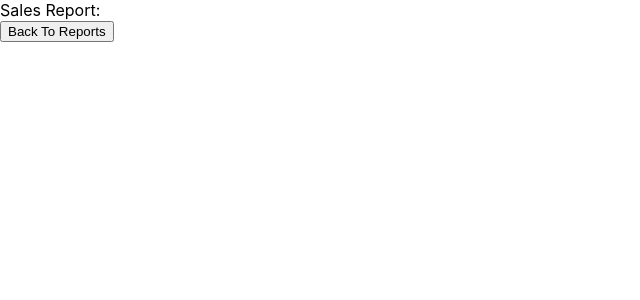
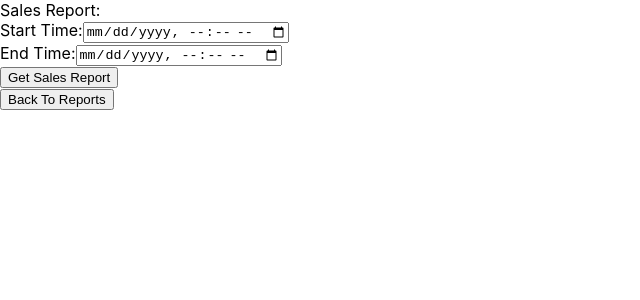
Before and after one commit to hunterpearson36/Project315, a React (Create React App) app in the folder client/: page /manager/reports/sales-report in a window 1280 px wide. Shown: the top 300 px of the page, without its empty margins (0-640 px from the left). Built offline with nearby package versions, Linux system fonts and the light colour scheme.

Commit message:
Adding onto tyler's sales report

```diff
--- a/client/src/App.js
+++ b/client/src/App.js
@@ -11,6 +11,7 @@ import Extra from "./Pages/Extra";
 import AddItem from "./Pages/AddItem";
 import AddIngredient from "./Pages/AddIngredient";
 import Reports from "./Pages/Reports";
+import Sales from "./Pages/ReportPages/Sales";
 import SalesReport from "./Pages/ReportPages/SalesReport";
 import ExcessReport from "./Pages/ReportPages/ExcessReport";
 import Restock from "./Pages/ReportPages/Restock";
@@ -30,7 +31,8 @@ const App = () => {
         <Route path="/manager/add-item" element={<AddItem />} />
         <Route path="/manager/add-ingredient" element={<AddIngredient />} />
         <Route path="/manager/reports" element={<Reports />} />
-        <Route path="/manager/reports/sales-report" element={<SalesReport />} />
+        <Route path="/manager/reports/sales-report" element={<Sales />} />
+        <Route path="/manager/reports/sales-report/report" element={<SalesReport />} />
         <Route path="/manager/reports/excess-report" element={<ExcessReport />} />
         <Route path="/manager/reports/restock-report" element={<Restock />} />
         <Route path="/manager/reports/restock-report/report" element={<RestockReport />} />
--- /dev/null
+++ b/client/src/Pages/ReportPages/Sales.js
@@ -0,0 +1,134 @@
+import React from "react";
+import {useNavigate} from "react-router-dom";
+
+const SalesReport = () => {
+  let navigate = useNavigate();
+
+  function idSearch(left, right, value){
+    if(right >= left){
+        var mid = left + Math.floor((right - left) / 2)
+        if(window.itemSales[mid].item_id === value){
+            return mid;
+        }
+        else if(window.itemSales[mid].item_id > value){
+            return idSearch(left, mid - 1, value);
+        }
+        return idSearch(mid + 1, right, value);
+    }
+    return -1;
+}
+
+    function changeDate(orderDate){
+          const date = new Date(orderDate)
+          date.setHours(date.getHours()-5)
+          var year    = date.getFullYear();
+          var month   = date.getMonth()+1;
+          var day     = date.getDate();
+          var hour    = date.getHours();
+          var minute  = date.getMinutes();
+          var second  = date.getSeconds();
+          if(month.toString().length === 1) {
+              month = '0'+month;
+          }
+          if(day.toString().length === 1) {
+              day = '0'+day;
+          }
+          if(hour.toString().length === 1) {
+              hour = '0'+hour;
+          }
+          if(minute.toString().length === 1) {
+              minute = '0'+minute;
+          }
+          if(second.toString().length === 1) {
+              second = '0'+second;
+          }
+          var dateTime = year + '-' + month + '-' + day + ' ' + hour + ':' + minute + ':' + second;
+          return dateTime;
+    }
+
+    function salesReport(){
+        var start = document.getElementById("start").value;
+        var end = document.getElementById("end").value;
+        var items = [];
+        window.itemsSales = items;
+        if(start === ""){
+          document.getElementById("errorMessage").innerHTML = "No start date entered, cancelling sales report";
+          return;
+        }
+        if(end === ""){
+          document.getElementById("errorMessage").innerHTML = "No end date entered, cancelling sales report";
+          return;
+        }
+        if(start > end){
+          document.getElementById("errorMessage").innerHTML = "Start date is later than the end date, cancelling sales report";
+          return;
+        }
+        var startIndex = 0;
+        var endIndex = window.orderSales.length - 1;
+        for(var m = 0, n = window.orderSales.length-1; m < window.orderSales.length; m++, n--){
+          if(start > changeDate(window.orderSales[m].order_date)){
+            startIndex++;
+          }
+          if(end < changeDate(window.orderSales[n].order_date)){
+            endIndex--;
+          }
+        }
+        for(;startIndex <= endIndex; startIndex++){
+          for(var i = 0; i < window.orderSales[startIndex].order_items.length; i++){
+            var j = idSearch(0, window.itemSales.length, window.orderSales[startIndex].order_items[i]);
+            var len = items.length;
+            if(j === -1){
+              continue;
+            }
+            for(var k = 0; k < len; k++){
+              if(items[k].name === window.itemSales[j].item_name){
+                items[k].amount = items[k].amount + 1;
+                items[k].price = Number(items[k].price) + Number(window.itemSales[j].item_price);
+                break;
+              }
+              else if(k === len - 1){
+                items.push({name: window.itemSales[j].item_name, amount: 1, price: Number(window.itemSales[j].item_price)})
+              }
+            }
+            if(items.length === 0){
+              items.push({name: window.itemSales[j].item_name, amount: 1, price: Number(window.itemSales[j].item_price)})
+            }
+          }
+        }
+        window.itemsSales = items;
+        navigate("report");
+    }
+
+    return (
+
+        <div>
+            <label>Sales Report:</label>
+            <br/>
+            <label>Start Time:</label>
+            <input type = "datetime-local" id = "start"/>
+            <br/>
+            <label>End Time:</label>
+            <input type = "datetime-local" id = "end"/>
+            <br/>
+            <button
+                onClick={() => {
+                    salesReport();
+                }}
+            >
+                Get Sales Report
+            </button>
+            <br/>
+            <button
+                onClick={() => {
+                    navigate("/manager/reports");
+                }}
+            >
+                Back To Reports
+            </button>
+            <br/>
+            <label id = "errorMessage"></label>
+        </div>
+    );
+}
+
+export default SalesReport;
--- a/client/src/Pages/ReportPages/SalesReport.js
+++ b/client/src/Pages/ReportPages/SalesReport.js
@@ -1,9 +1,11 @@
+import React from "react";
 import {useNavigate} from "react-router-dom";
 
 const SalesReport = () => {
   let navigate = useNavigate();
 
     return (
+
         <div>
             <label>Sales Report:</label>
             <br/>
@@ -14,7 +16,20 @@ const SalesReport = () => {
             >
                 Back To Reports
             </button>
-
+            <div>
+              <table id = "salesReport">
+                <tbody>
+                    {window.itemsSales.map(item => (
+                    <tr class="sales" id={item.name}>
+                        <td width = "240" id = {item.name}>Item: {item.name}</td>
+                        <td width = "180">Amount sold: {item.amount}</td>
+                        <td width = "240">Total Sales Figure: {Number(item.price).toFixed(2)}</td>
+                    </tr>
+                    ))}
+                </tbody>
+              </table>
+            </div>
+            <br/>
         </div>
     );
 }
--- a/client/src/Pages/Reports.js
+++ b/client/src/Pages/Reports.js
@@ -1,7 +1,34 @@
+import React, { useEffect } from "react";
 import {useNavigate} from "react-router-dom";
+import { sendQuery } from "../modules/Query";
 
 const Reports = () => {
   let navigate = useNavigate();
+
+  const getOrders = async () => {
+    await sendQuery("SELECT * from orders order by order_date;")
+    .then((response) => {
+      console.log("received response");
+      window.orderSales = response;
+    }).catch((error) => {
+      console.error(error.message);
+    });
+  }
+
+  const getItems = async () => {
+    await sendQuery("SELECT * from items order by item_id;")
+    .then((response) => {
+        console.log("received response");
+        window.itemSales = response;
+    }).catch((error) => {
+        console.error(error.message);
+    });
+}
+
+  useEffect(() => {
+    getOrders();
+    getItems();
+  }, []);
 
     return (
         <div>
```
